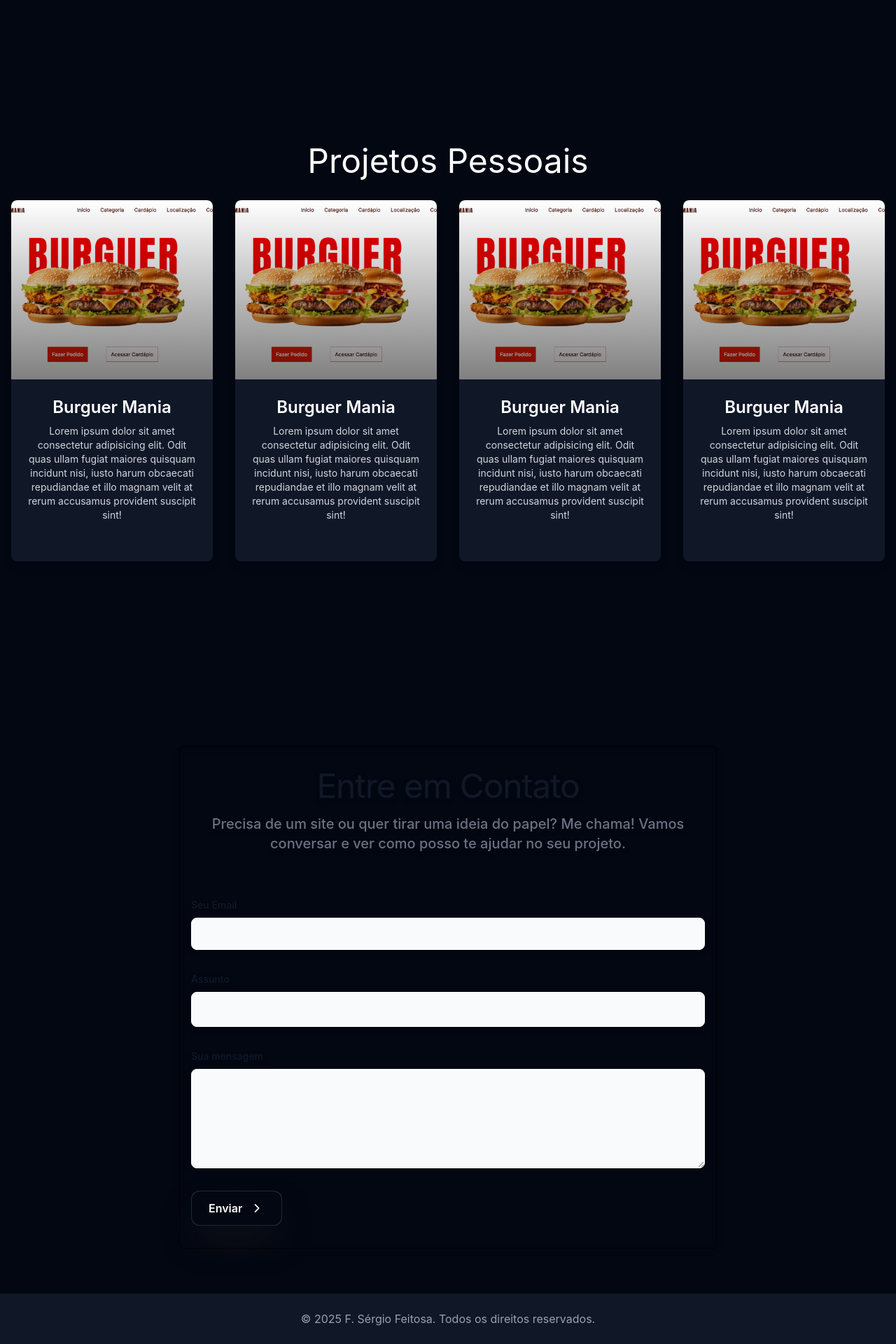
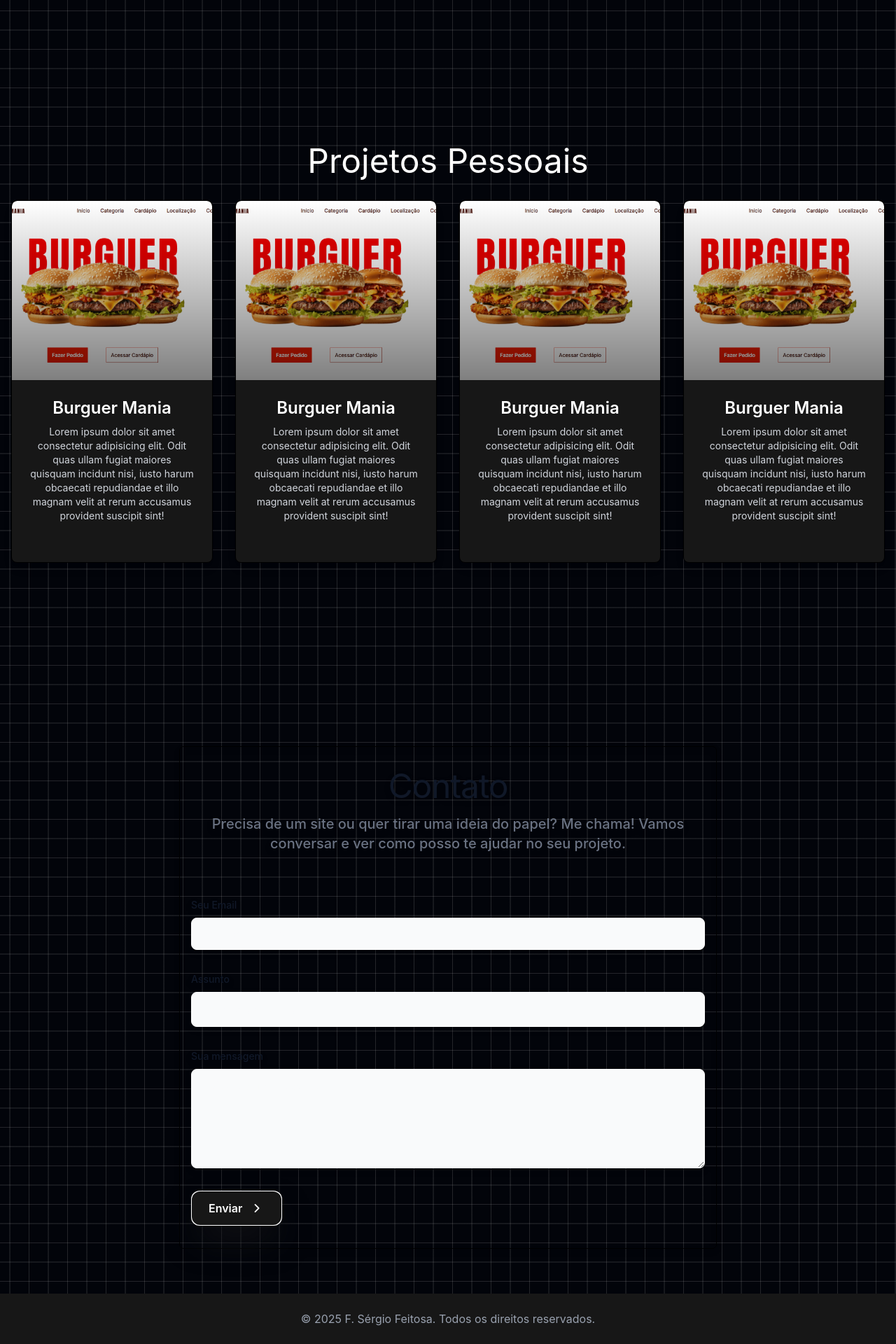
Before and after one commit to ssergiofeitosa/Portfolio, a React (Vite) app: page / in a window 1280 px wide. Shown: the part 658-2578 px from the top of the page at 70% size. Built offline with nearby package versions, Linux system fonts and the light colour scheme.

Commit message:
feat: new styling

```diff
--- a/src/App.tsx
+++ b/src/App.tsx
@@ -9,7 +9,7 @@ function App() {
     <>
 
 
-        <div className=" bg-gray-950 flex flex-col items-center scroll-smooth font-primary ">
+        <div className="p1 bg-gray-950 flex flex-col items-center scroll-smooth font-primary ">
           <Header />
           <Hero></Hero>
           <Skills></Skills>
--- a/src/components/Button.tsx
+++ b/src/components/Button.tsx
@@ -11,10 +11,10 @@ const GradientButton = () => {
       <div className="relative group">
         <button
         //   onClick={onClick}
-          className="  relative inline-block p-px font-semibold leading-6 text-white bg-gray-800 shadow-2xl cursor-pointer rounded-xl shadow-zinc-900 transition-transform duration-300 ease-in-out hover:scale-105 active:scale-95"
+          className="  relative inline-block p-px font-semibold leading-6 text-white bg-white shadow-2xl cursor-pointer rounded-xl shadow-zinc-900 transition-transform duration-300 ease-in-out hover:scale-105 active:scale-95"
         >
-          <span className="absolute inset-0 rounded-xl bg-gradient-to-r from-amber-400 via-red-500 to-cyan-600 p-[2px] opacity-0 transition-opacity duration-500 group-hover:opacity-100"></span>
-          <span className="relative z-10 block px-6 py-3 rounded-xl bg-gray-950">
+          <span className="absolute inset-0 rounded-xl bg-gradient-to-r from-amber-400 via-red-500 to-cyan-600 p-[2px] opacity-0 transition-opacity duration-500 group-hover:opacity-100 "></span>
+          <span className="relative z-10 block px-6 py-3 rounded-xl bg-neutral-900">
             <div className="relative z-10 flex items-center space-x-2">
               <span className="transition-all duration-500 group-hover:translate-x-1">
                 {/* {text} */}Enviar
--- a/src/components/Card.tsx
+++ b/src/components/Card.tsx
@@ -1,7 +1,7 @@
 import burguerMania from "../assets/burguermania.png";
 const Card = () => {
     return (
-      <div className= "bg-gray-900 text-white rounded-lg shadow-lg overflow-hidden group hover:scale-105 transform transition-all duration-300 flex flex-col justify-between ">
+      <div className= "border-1 border-black hover:border-rose-500 hover:drop-shadow-2xl hover:border-2 bg-neutral-900 text-white rounded-lg shadow-lg overflow-hidden group hover:scale-105 transform transition-all duration-300 flex flex-col justify-between ">
         {/* <!-- Imagem do projeto --> */}
         <div className="relative w-full h-64">
           <img
--- a/src/components/Contact.tsx
+++ b/src/components/Contact.tsx
@@ -7,9 +7,9 @@ const Contact = () => {
       className=" min-h-[97%] py-16 w-full flex items-center justify-center mt-[60px] "
     >
       <div className="w-full max-w-screen-md px-4 py-8 border-1 rounded-md drop-shadow-lg">
-        <h2 className="mb-4 text-5xl tracking-tight font-normal  text-center text-gray-900 dark:text-white">
-          Entre em Contato
-        </h2>
+        <h1 className="mb-4 text-5xl tracking-tight font-normal  text-center text-gray-900 dark:text-white">
+          Contato
+        </h1>
         <p className=" mb-8 lg:mb-16 font-medium text-center text-gray-500 dark:text-slate-100 sm:text-xl">
           Precisa de um site ou quer tirar uma ideia do papel? Me chama! Vamos
           conversar e ver como posso te ajudar no seu projeto.
@@ -21,7 +21,7 @@ const Contact = () => {
             </label>
             <input
               type="email"
-              className=" block w-full p-2.5 rounded-lg  shadow-sm bg-gray-50 dark:bg-gray-900 focus:ring-2 focus:ring-amber-400 focus:border-2 text-white placeholder:text-gray-50 border-1 border-white"
+              className=" block w-full p-2.5 rounded-lg  shadow-sm bg-gray-50 dark:bg-neutral-900 focus:ring-2 focus:ring-amber-400 focus:border-2 text-white placeholder:text-gray-50 border-1 border-white"
               placeholder="Informe seu Email"
               required
             />
@@ -32,7 +32,7 @@ const Contact = () => {
             </label>
             <input
               type="text"
-              className=" block w-full p-3 rounded-lg  shadow-sm bg-gray-50 dark:bg-gray-900 focus:ring-2 focus:ring-amber-400 focus:border-2 text-white placeholder:text-gray-50 border-1 border-white"
+              className=" block w-full p-3 rounded-lg  shadow-sm bg-gray-50 dark:bg-neutral-900 focus:ring-2 focus:ring-amber-400 focus:border-2 text-white placeholder:text-gray-50 border-1 border-white"
               required
               placeholder="Informe o assunto"
             />
@@ -43,7 +43,7 @@ const Contact = () => {
             </label>
             <textarea
               rows={5}
-              className="  block w-full p-2.5 rounded-lg  shadow-sm bg-gray-50 dark:bg-gray-900 focus:ring-2 focus:ring-amber-400 focus:border-2 text-white placeholder:text-gray-50 border-1 border-white"
+              className="  block w-full p-2.5 rounded-lg  shadow-sm bg-gray-50 dark:bg-neutral-900 focus:ring-2 focus:ring-amber-400 focus:border-2 text-white placeholder:text-gray-50 border-1 border-white"
               placeholder="Digite sua mensagem..."
             ></textarea>
           </div>
--- a/src/components/Footer.tsx
+++ b/src/components/Footer.tsx
@@ -1,6 +1,6 @@
 const Footer = () => {
   return (
-    <footer className="bg-gray-900 text-gray-400 text-center py-6 mt-auto w-full">
+    <footer className="bg-neutral-900 text-gray-400 text-center py-6 mt-auto w-full">
       <p>© 2025 F. Sérgio Feitosa. Todos os direitos reservados.</p>
     </footer>
   );
--- a/src/components/Header.tsx
+++ b/src/components/Header.tsx
@@ -2,8 +2,8 @@ import { motion } from "framer-motion";
 const Header = () => {
   const menuItems = [
     { name: "Home", href: "#home" },
-    { name: "Projects", href: "#projects" },
-    { name: "Contact", href: "#contact" },
+    { name: "Projetos", href: "#projects" },
+    { name: "Contato", href: "#contact" },
     // { name: "Theme Changer", href: "#theme-changer" },
   ];
   const scrollToSection = (href: string) => {
--- a/src/components/Hero.tsx
+++ b/src/components/Hero.tsx
@@ -6,7 +6,7 @@ const Hero = () => {
     <>
       <section
         id="home"
-        className="w-full h-screen text-white flex flex-col justify-center snap-start items-center gap-2 text-4xl sm:text-3xl md:text-2xl"
+        className=" w-full h-screen text-white flex flex-col justify-center snap-start items-center gap-2 text-4xl sm:text-3xl md:text-2xl"
       >
         <img
           className="text-white rounded-full"
--- a/src/index.css
+++ b/src/index.css
@@ -8,3 +8,15 @@ html {
   scroll-behavior: smooth;
 }
 @import "@fontsource/inter";
+
+
+/* From Uiverse.io by adamgiebl */
+.p1 {
+  width: 100%;
+  height: 100%;
+  --color: rgba(207, 207, 207, 0.164);
+  background-color: #02040a;
+  background-image: linear-gradient(0deg, transparent 24%, var(--color) 25%, var(--color) 26%, transparent 27%,transparent 74%, var(--color) 75%, var(--color) 76%, transparent 77%,transparent),
+      linear-gradient(90deg, transparent 24%, var(--color) 25%, var(--color) 26%, transparent 27%,transparent 74%, var(--color) 75%, var(--color) 76%, transparent 77%,transparent);
+  background-size: 55px 55px;
+}
```
